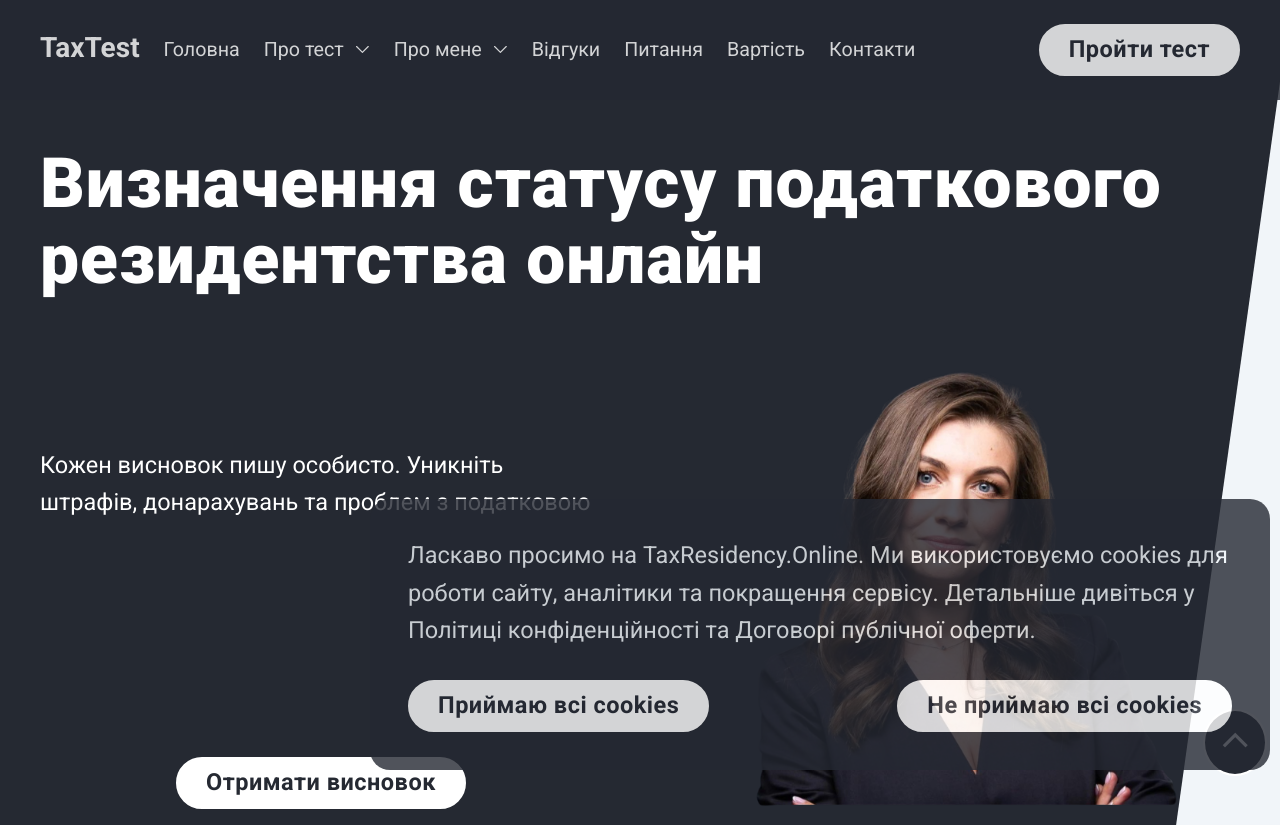
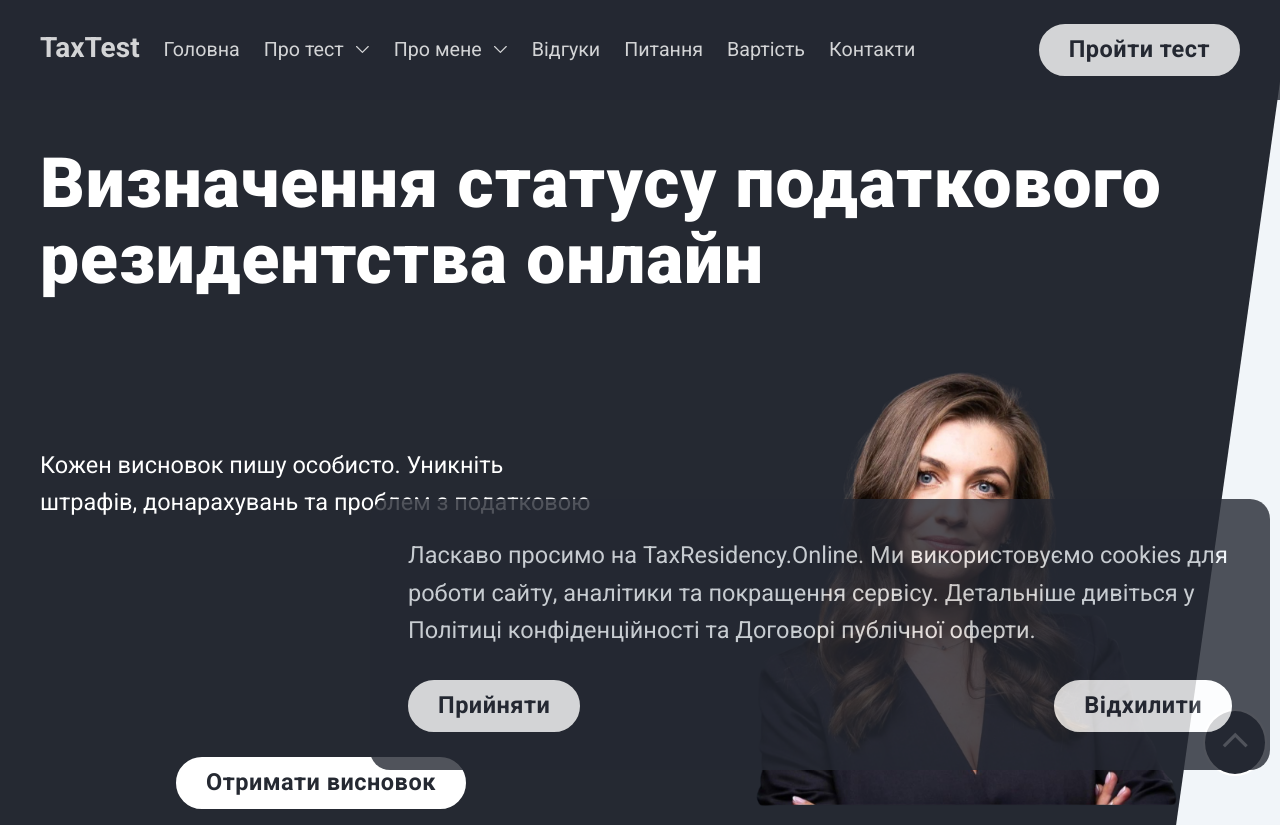
Before and after one commit to andreiyakovliev/landing-page-anna-golubovska, a React app: page src/index.html in a window 1280 px wide. Shown: the top 825 px of the page. Built offline with nearby package versions, Linux system fonts and the light colour scheme; files whose address does not match are found by name.

Commit message:
chore(copy): update button text in popup feat(analytics): add Facebook Pixel, Google Analytics, Microsoft Clarity style(popup): change justify-content from space-between to space-around

```diff
--- a/src/html/_popup.htm
+++ b/src/html/_popup.htm
@@ -8,10 +8,10 @@
 					href="https://www.taxresidency.online/offer.html" target="_blank">Договорі публічної оферти</a>.
 			</p>
 			<div class="popup__buttons">
-				<button id="acceptCookies" class="header__button button button--inverse text text--btn"><span>Приймаю
-						всі cookies</span></button>
-				<button id="rejectCookies" class="header__button button button--inverse text text--btn"><span>Не
-						приймаю всі cookies</span></button>
+				<button id="acceptCookies"
+					class="header__button button button--inverse text text--btn"><span>Прийняти</span></button>
+				<button id="rejectCookies"
+					class="header__button button button--inverse text text--btn"><span>Відхилити</span></button>
 			</div>
 		</div>
 	</div>
```
